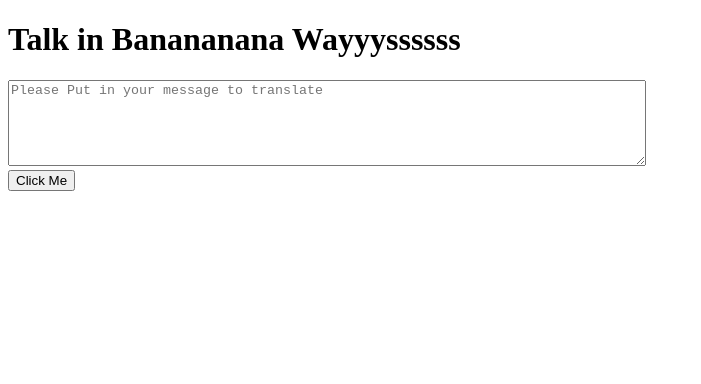
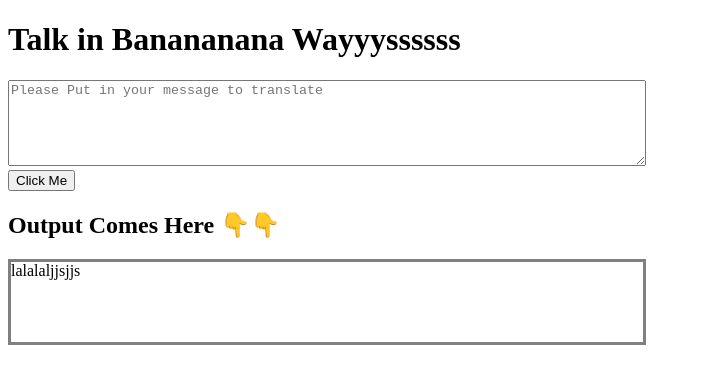
Before and after one commit to KuldeepSinghRathore/Minions-Banana-Talk, a plain HTML site: page index.html in a window 1280 px wide. Both pictures are taken after a click on the button "Click Me". Shown: the whole page, without its empty margins (0-701 px from the left). Drawn offline with Linux system fonts and the light colour scheme.

Commit message:
input output processing done

```diff
--- a/app.js
+++ b/app.js
@@ -1,10 +1,11 @@
 var btnTranslate = document.querySelector('#btn-translate');
 var txtinput = document.querySelector('#txt-input');
-console.log(txtinput);
+// console.log(txtinput);
+var outputDiv = document.querySelector("#output");
 
 function clickEventHandler() {
-    console.log("clicked");
-    console.log("input",txtinput.value);
+
+     outputDiv.innerText = "lalalaljjsjjs   " + txtinput.value;
 };
 
 btnTranslate.addEventListener("click", clickEventHandler );
--- a/index.html
+++ b/index.html
@@ -4,16 +4,31 @@
     <meta charset="UTF-8" />
     <meta name="viewport" content="width=device-width, initial-scale=1.0" />
     <title>Banananana Talks</title>
+    <style>
+      #txt-input,
+      #output {
+        width: 50%;
+        height: 5rem;
+      }
+      #btn-translate {
+        display: block;
+      }
+      #output {
+        border: 3px solid grey;
+      }
+    </style>
   </head>
   <body>
     <h1>Talk in Banananana Wayyyssssss</h1>
     <textarea
-      style="width: 50%; height: 5rem"
       name=""
       id="txt-input"
       placeholder="Please Put in your message to translate"
     ></textarea>
-    <button style="display: block" id="btn-translate">Click Me</button>
+    <button id="btn-translate">Click Me</button>
+
+    <h2>Output Comes Here 👇👇</h2>
+    <div id="output"></div>
     <script src="app.js" type="text/javascript"></script>
   </body>
 </html>
```
